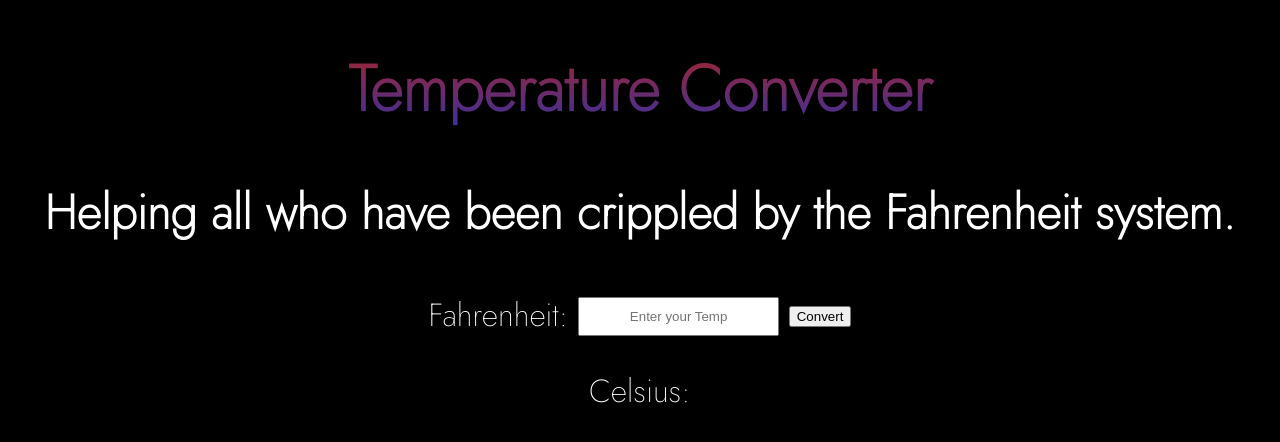
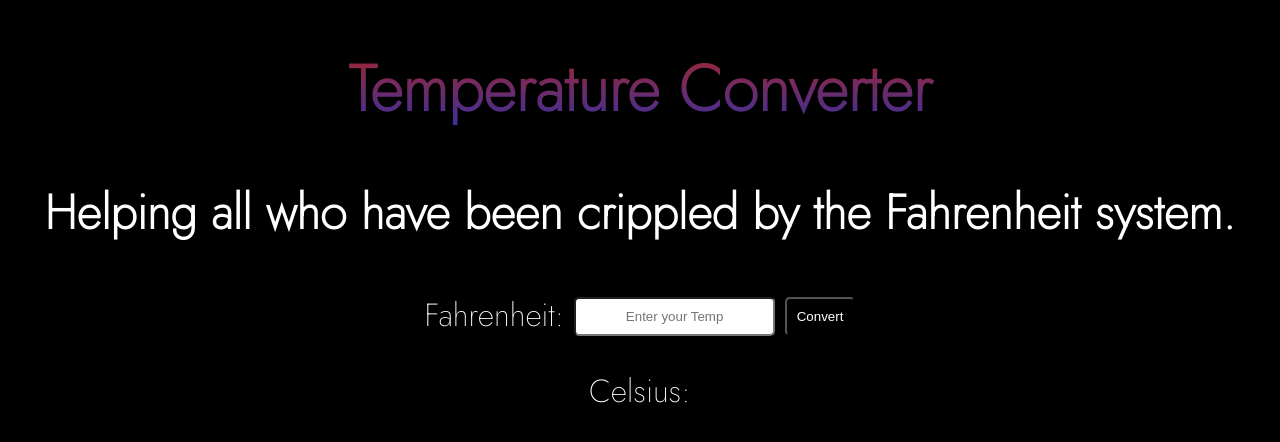
Before and after one commit to Jbblokker/Temp, a plain HTML site: page temp.html in a window 1280 px wide. Drawn offline with nearby package versions, Linux system fonts and the light colour scheme; a web font is replaced by a local one.

Commit message:
added styling
added hover and styling to the Convert button. I also added similar styling to the temp input in border radius for like design.

```diff
--- a/css/style.css
+++ b/css/style.css
@@ -23,14 +23,28 @@ p {
 label {
     position: relative;
     top: 5px;
-}
+    }
 
-.convert{
+.convert {
     text-align: center;
 }
 
-.temp-input{
+.temp-input {
     text-align: center;
     padding: 10px;
     margin-top: -10px;
+    border-radius: 5px;
 }
+
+.convert-button {
+    background-color: black;
+    padding: 10px;
+    font: bold;
+    color: white;
+    transition-duration: 0.4s;
+    border-radius: 5px;
+}
+
+.convert-button:hover{
+    background-color: gray ;
+}
--- a/temp.html
+++ b/temp.html
@@ -20,7 +20,7 @@
                 class="temp-input"
                 placeholder="Enter your Temp"
             >
-            <input type="button" name="submit" value="Convert" id="Convert" >
+            <input type="button" name="submit" value="Convert" id="Convert" class="convert-button" >
         </form>
         <p>Celsius:<span id = "celsius"></span></p>
         <script src="node_modules/jquery/dist/jquery.js"></script>
```
